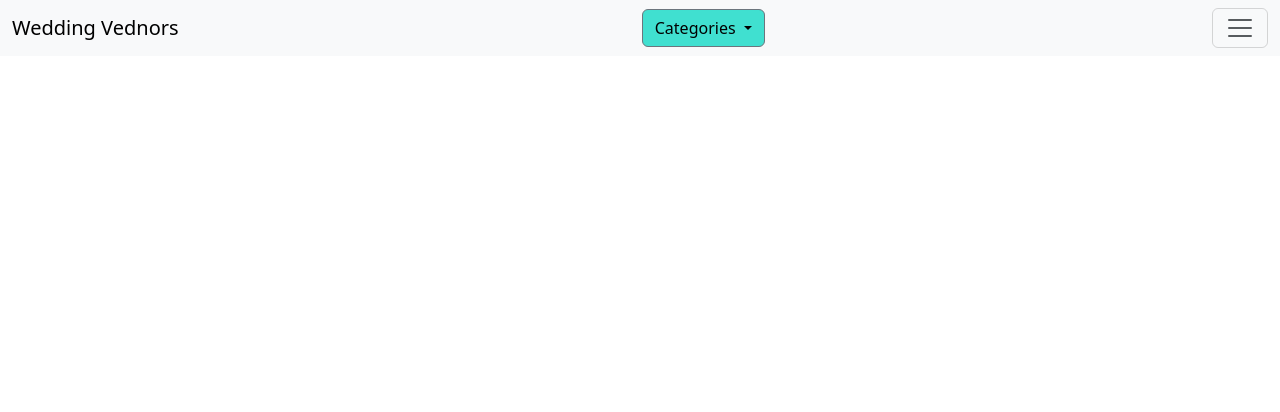
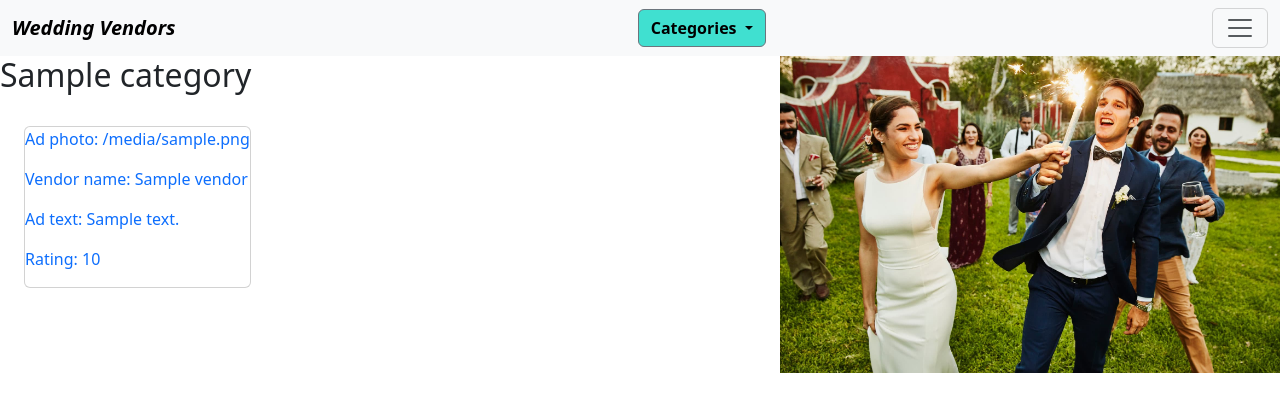
Before and after one commit to rpashayev/wedding_vendors_project, a Flask app: template flask_app/templates/Main_page.html in a window 1280 px wide. Shown: the top 412 px of the page. Run offline with Flask 3, Linux system fonts and the light colour scheme; the template is opened without the code that fills it: most values are stand-ins (such as "Sample title", 1, 10 or a date in 2020).

Commit message:
main_page

```diff
--- a/flask_app/static/css/style.css
+++ b/flask_app/static/css/style.css
@@ -92,3 +92,14 @@
     font-weight: bold;
     font-style: italic;
 }
+
+.main_page_image{
+    width: 500px;
+
+}
+
+.main_page_image_container{
+    float: right;
+    margin-top: 40px;
+    /* overflow: hidden; */
+}
--- a/flask_app/templates/Main_page.html
+++ b/flask_app/templates/Main_page.html
@@ -3,7 +3,8 @@
 <head>
     <meta charset="UTF-8">
     <meta name="viewport" content="width=device-width, initial-scale=1.0">
-    <link rel="stylesheet" href="style.css">
+    <!-- <link rel="stylesheet" href="style.css"> -->
+    <link rel="stylesheet" type="text/css" href="{{ url_for('static', filename='css/style.css') }}">
     <link href="https://cdn.jsdelivr.net/npm/bootstrap@5.3.0/dist/css/bootstrap.min.css" rel="stylesheet" integrity="sha384-9ndCyUaIbzAi2FUVXJi0CjmCapSmO7SnpJef0486qhLnuZ2cdeRhO02iuK6FUUVM" crossorigin="anonymous">
     <script src="https://cdn.jsdelivr.net/npm/bootstrap@5.3.0/dist/js/bootstrap.bundle.min.js" integrity="sha384-geWF76RCwLtnZ8qwWowPQNguL3RmwHVBC9FhGdlKrxdiJJigb/j/68SIy3Te4Bkz" crossorigin="anonymous"></script>
     <title>Main Page</title>
@@ -11,14 +12,14 @@
 <body>
     <nav class="navbar bg-body-tertiary fixed-top" >
         <div class="container-fluid" >
-            <a class="navbar-brand" href="#">Wedding Vednors</a>
+            <a class="navbar-brand" href="#" style="font-style: italic; font-weight: bolder;">Wedding Vendors</a>
             <div class="btn-group">
-                <button type="button" class="btn btn-secondary dropdown-toggle" data-bs-toggle="dropdown" aria-expanded="false" style="background-color: turquoise; color: black;">
+                <button type="button" class="btn btn-secondary dropdown-toggle" data-bs-toggle="dropdown" aria-expanded="false" style="background-color: turquoise; color: black; font-weight: bold;">
                 Categories
                 </button>
                 <ul class="dropdown-menu dropdown-menu-end">
                 {% for category in categories %}
-                    <li><button class="dropdown-item" type="button"><a href="/categories/{{ category.category }}">{{ category.category }}</a></button></li>
+                    <li><button class="dropdown-item" type="button"><a href="/categories/{{ category.category }}" style="text-decoration: none; color: black;">{{ category.category }}</a></button></li>
                 {% endfor %}
                 </ul>
             </div>
@@ -73,5 +74,29 @@
             </div>
         </div>
     </nav>
+    <div class="main_page_image_container">
+        <img src="{{url_for('static', filename='img/mainpage.jpg')}}" alt="" class="main_page_image">
+    </div>
+    <div>
+        <h1>Category</h1>
+    {% for row in top_ads %}
+        <div>
+            <h2>{{ row.category }}</h2>
+            <div class="d-flex">
+                {% for ad in row.ads %}
+                    <div class="card m-4">
+                        <a href="/vendors/view/{{ ad.vendor.id }}" class="text-decoration-none">
+                            <p>Ad photo: {{ ad.image.image_path}}</p>
+                            <p>Vendor name: {{ ad.vendor.company_name }}</p>
+                            <p>Ad text: {{ ad.ad_content }}</p>
+                            <p>Rating: {{ ad.vendor.reviews[0]|round(1) }}</p>
+                        </a>
+                    </div>
+                {% endfor %}
+            </div>
+        </div>
+    {% endfor %}
+    </div>
+
 </body>
 </html>
```
Also changed, not shown: flask_app/static/img/mainpage.jpg (added).
